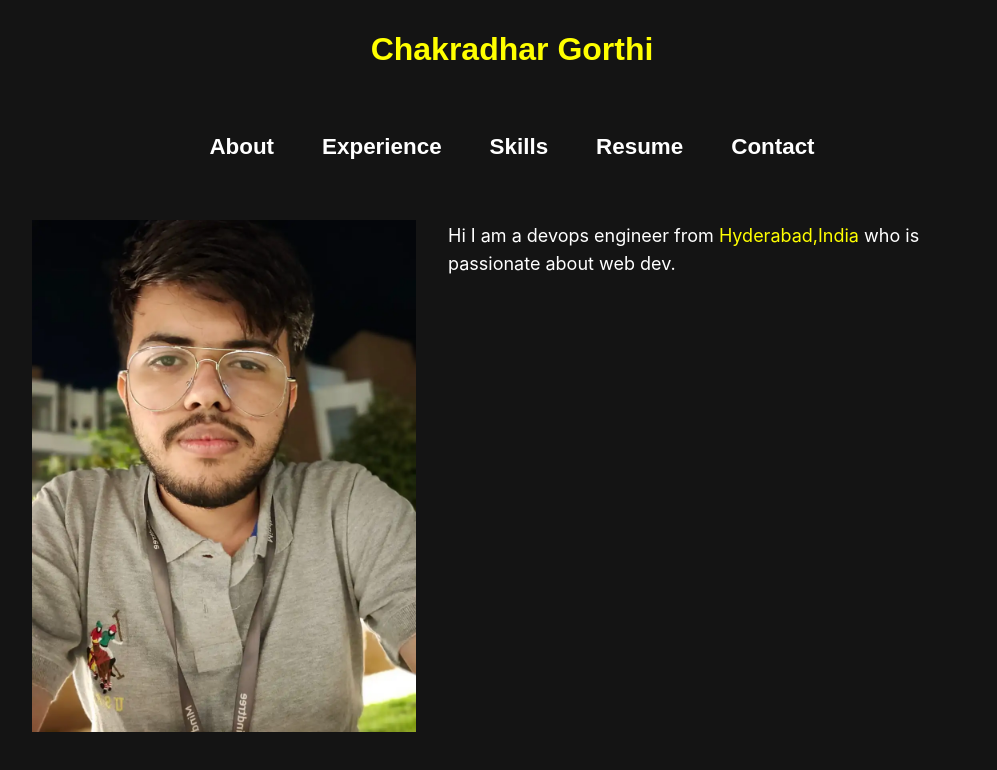
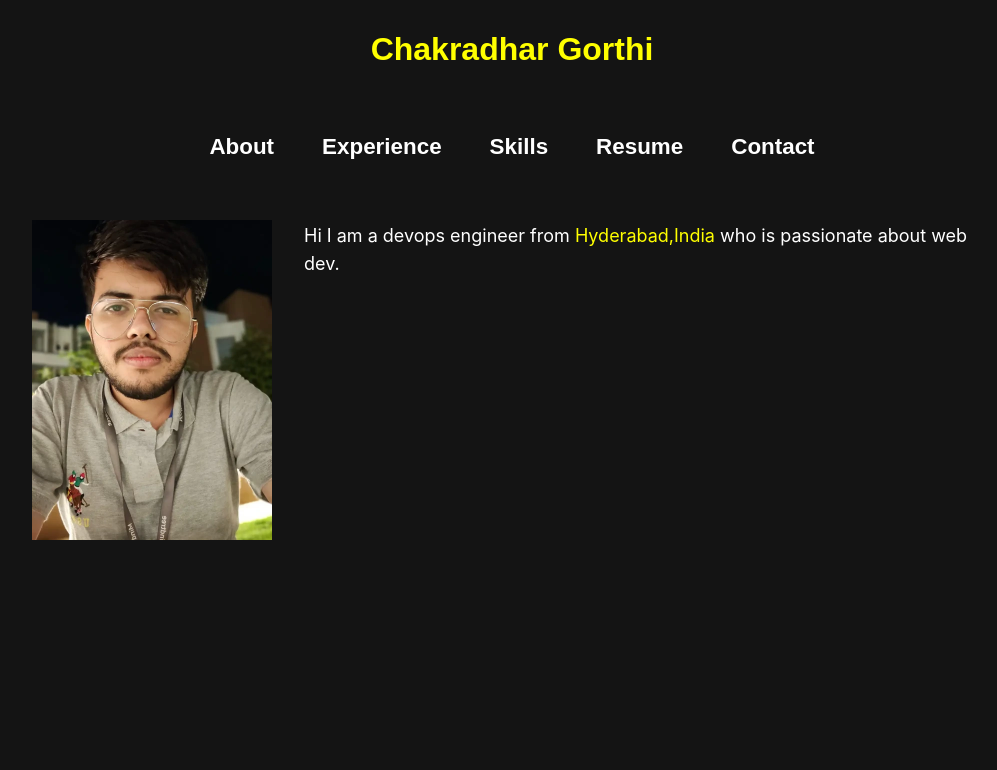
Before and after one commit to chakradhar1998/svelte-portfolio, a Svelte app: page / in a window 1280 px wide. Shown: the top 770 px of the page, without its empty margins (128-1125 px from the left). Built offline with nearby package versions, Linux system fonts and the light colour scheme.

Commit message:
add a sample resume

```diff
--- a/src/App.svelte
+++ b/src/App.svelte
@@ -20,7 +20,9 @@
 	{:else if activeItem === "Skills"}
 		<p>Skills</p>
 	{:else if activeItem === "Resume"}
-		<p>Resume</p>
+		<p>
+			<a href="./sample.pdf" target="_blank">Resume</a>
+		</p>
 	{:else if activeItem === "Contact"}
 		<p>Contact</p>
 	{/if}
--- a/src/components/bio.svelte
+++ b/src/components/bio.svelte
@@ -2,7 +2,7 @@
 </script>
 
 <div>
-    <img src="./chakradhar.webp" alt="Chakradhar" width="40%" height="40%" />
+    <img src="./chakradhar.webp" alt="Chakradhar" />
     <p>
         Hi I am a devops engineer from <a
             href="https://goo.gl/maps/tybM3TWaP63nhi436">Hyderabad,India</a
@@ -20,9 +20,12 @@
     }
     div {
         display: flex;
+        justify-content: center;
     }
     img {
         padding-right: 2rem;
         margin-top: 16px;
+        height: 40vh;
+        width: auto;
     }
 </style>
```
Also changed, not shown: public/chakradhar.webp, 1 other file (tests, documents, lock files or other folders).
